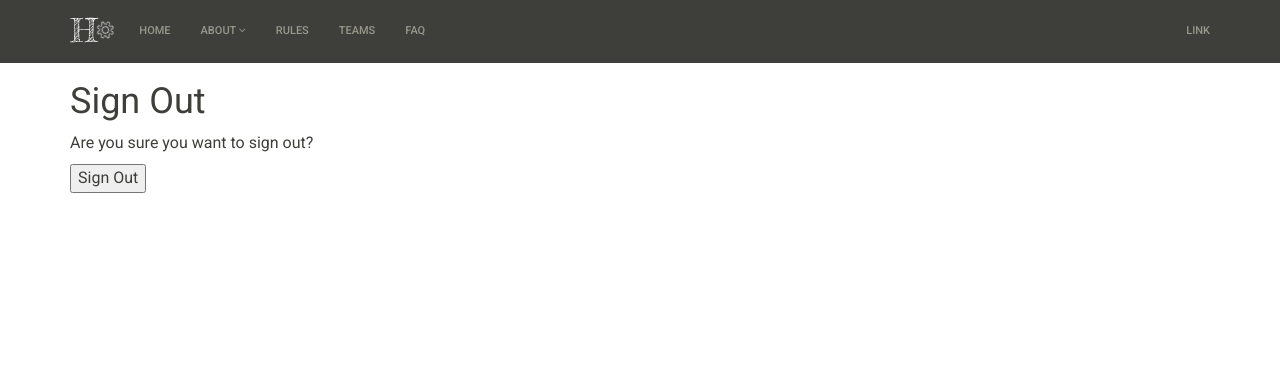
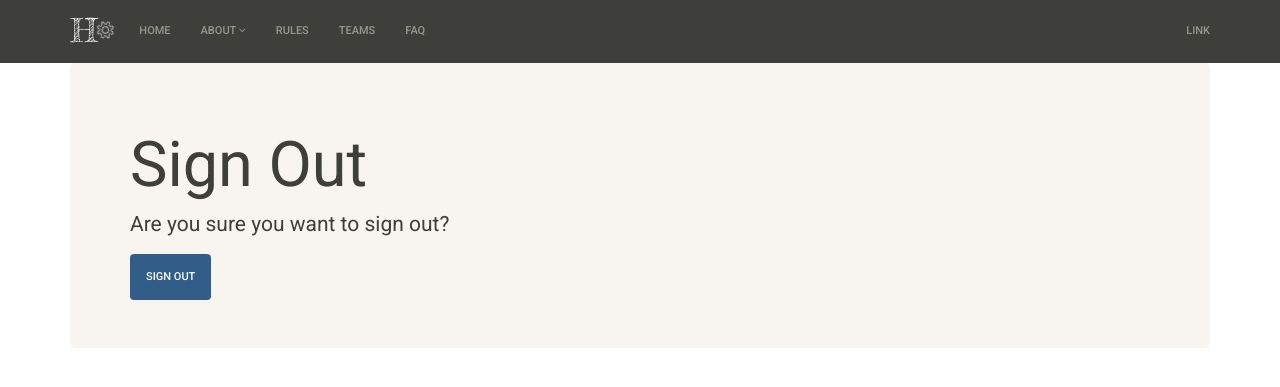
Before and after one commit to cmpsci-goldnjub/app, a Django app: template project/templates/account/logout.html in a window 1280 px wide. Shown: the top 387 px of the page. Run offline with Django 3.2, Linux system fonts and the light colour scheme; the template is opened without the code that fills it: most values are stand-ins (such as "Sample title", 1, 10 or a date in 2020); style sheets or scripts are compiled from the project's sources; parts of the project's set-up code (start-up, migrations or seed data) failed here and were passed over; some libraries are stand-ins or nearby versions.

Commit message:
Pretty up logout page

```diff
--- a/project/templates/account/logout.html
+++ b/project/templates/account/logout.html
@@ -3,6 +3,8 @@
 {% block head_title %}Sign Out{% endblock %}
 
 {% block default_content %}
+
+<div class="jumbotron">
   <h1>Sign Out</h1>
 
   <p>Are you sure you want to sign out?</p>
@@ -12,8 +14,9 @@
     {% if redirect_field_value %}
     <input type="hidden" name="{{ redirect_field_name }}" value="{{ redirect_field_value }}"/>
     {% endif %}
-  <button type="submit">Sign Out</button>
+    <button class="btn btn-primary" type="submit">Sign Out</button>
   </form>
+</div>
 
 
 {% endblock %}
```
Lines whose indentation alone changed are shown as unchanged.
